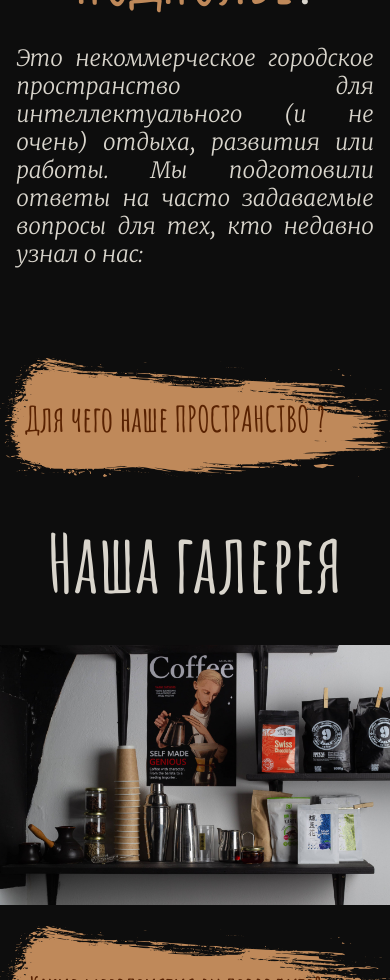
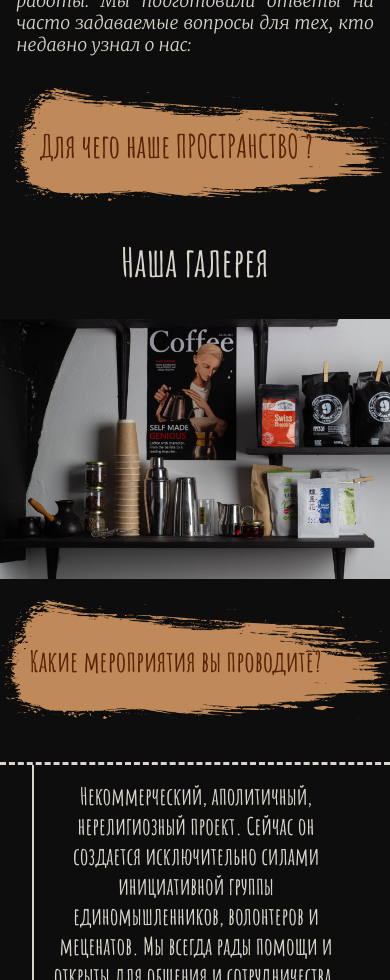
Before and after one commit to ilsrbn/podpolye, a Nuxt app: page / in a window 390 px wide. Shown: the part 1020-2000 px from the top of the page. Built offline with nearby package versions, Linux system fonts and the light colour scheme; a web font is replaced by a local one.

Commit message:
mob update

```diff
--- a/components/About.vue
+++ b/components/About.vue
@@ -111,14 +111,15 @@ export default {
     }
 
     @media screen and (max-width: 768px) {
+      margin-bottom: 2rem;
       .title__header {
-        font-size: 5rem;
+        font-size: 2.5rem;
         line-height: 100%;
         text-align: center;
       }
 
       .title__description {
-        font-size: 1.4rem;
+        font-size: 1.1rem;
         text-align: justify;
       }
     }
@@ -246,10 +247,10 @@ export default {
     @media screen and (max-width: 768px) {
       align-items: center;
       .button {
-        min-width: 100vw;
+        min-width: 95vw;
 
         .button__text {
-          font-size: 2.2rem;
+          font-size: 2rem;
           left: 45%;
         }
         .button__image {
@@ -257,7 +258,12 @@ export default {
         }
       }
       .content {
+        margin-bottom: 0;
         .content__container {
+          padding: 2rem 0;
+          border-bottom: 3px dashed #d9d5cc;
+          border-top: 3px dashed #d9d5cc;
+          margin-bottom: 0;
           .content__header {
             font-size: 2rem;
             margin-bottom: 2rem;
@@ -274,6 +280,7 @@ export default {
               }
               .col__description {
                 font-size: 1rem;
+                text-align: center;
               }
             }
           }
@@ -282,6 +289,7 @@ export default {
         &.show {
           max-height: 200vh;
           margin-top: 20px;
+          margin-bottom: 0;
         }
       }
     }
--- a/components/BottomSplash.vue
+++ b/components/BottomSplash.vue
@@ -227,6 +227,7 @@ export default {
       }
       .content {
         .content__container {
+          padding: 2rem 0;
           .content__header {
             font-size: 2rem;
             margin-bottom: 2rem;
@@ -236,7 +237,7 @@ export default {
             flex-direction: column;
             margin: -1rem 0;
             .col {
-              padding: 1rem 0;
+              padding: 0;
               .col__header {
                 font-size: 2rem;
                 margin-bottom: 0.5rem;
--- a/components/Footer.vue
+++ b/components/Footer.vue
@@ -24,7 +24,9 @@
               <span>Designed by</span>
               <a href="https://instagram.com/earl_g6">EarlG6</a>
             </div>
-            <div class="name"><span>Coded by</span><a href="https://t.me/Zhyvny">Serbin</a></div>
+            <div class="name">
+              <span>Coded by</span><a href="https://t.me/Zhyvny">Serbin</a>
+            </div>
           </section>
         </div>
       </div>
@@ -117,28 +119,46 @@ footer {
   }
 
   @media screen and (max-width: 768px) {
+    border-top: 3px dashed #d9d5cc;
     .footer__container {
       flex-direction: column;
       margin: -1rem 0;
       border-left: 2px solid #d9d5cc;
       .footer__item {
-        padding: 1rem 0;
+        padding: 0 0;
         flex: unset;
+        order: 2;
+        img {
+          max-width: 50px;
+          display: none;
+        }
         &.text {
-          border-top: 2px solid #d9d5cc;
+          order: 1;
           border-left: none;
+          padding: 2rem 1rem 0;
+
+          .text-top {
+            font-size: 1.5rem;
+            text-align: center;
+          }
 
           .text-bottom {
             margin-top: 1rem;
             width: 100%;
             font-size: 1.3rem;
+            display: flex;
+            justify-content: space-between;
             img {
               margin-right: 1rem;
+              display: inline;
             }
-            section.names.name {
-              display: flex;
-              flex-direction: column;
-
+            .names {
+              margin: 0 -1rem;
+              .name {
+                padding: 0 1rem;
+                display: flex;
+                flex-direction: column;
+              }
             }
           }
         }
--- a/components/RoadMap.vue
+++ b/components/RoadMap.vue
@@ -91,6 +91,9 @@ export default {};
   display: flex;
   flex-direction: column;
   align-items: center;
+  @media screen and (max-width: 768px) {
+    padding: 2rem 2rem 0;
+  }
   .steps {
     h1 {
       color: #d9d5cc;
@@ -183,11 +186,11 @@ export default {};
     }
     @media screen and (max-width: 768px) {
       h1 {
-        font-size: 5rem;
+        font-size: 2.5rem;
       }
 
       hr {
-        margin: 2rem 0;
+        margin: 1rem 0;
       }
 
       summary {
@@ -196,14 +199,15 @@ export default {};
 
       section {
         min-width: unset;
-        padding: 3rem 0;
+        padding: 2rem 0;
         .step {
-          margin: 1rem 0;
+          margin: 1rem;
           * {
             padding: 0;
           }
           small {
-            font-size: 2rem;
+            font-size: 1.5rem;
+            padding: 0 1rem;
           }
           &#second {
             small {
@@ -211,8 +215,11 @@ export default {};
             }
           }
           .number {
+            span {
+              font-size: 5rem;
+            }
             img {
-              max-width: 150px;
+              max-width: 110px;
             }
             .line {
               display: none;
@@ -278,11 +285,12 @@ export default {};
     }
     @media screen and (max-width: 768px) {
       h1 {
-        font-size: 5rem;
+        font-size: 2.5rem;
       }
 
       p {
-        font-size: 1.5rem;
+        font-size: 1rem;
+        margin: 25px 0;
       }
     }
   }
--- a/components/Rules.vue
+++ b/components/Rules.vue
@@ -136,11 +136,11 @@ export default {};
   @media screen and (max-width: 768px) {
 
     h1 {
-      font-size: 3rem;
+      font-size: 2.5rem;
       text-align: center;
     }
     h2 {
-      font-size: 2rem;
+      font-size: 1.8rem;
       margin-bottom: 30px;
     }
 
--- a/components/tools/Slider.vue
+++ b/components/tools/Slider.vue
@@ -117,7 +117,7 @@ export default {
     margin: 2rem 0 1rem;
 
     h1 {
-      font-size: 5rem;
+      font-size: 2.5rem;
     }
 
     .new_slider {
--- a/layouts/main.vue
+++ b/layouts/main.vue
@@ -57,7 +57,6 @@ export default {
       position: absolute;
       top: 0;
       left: 0;
-      display: flex;
       flex-direction: column;
       justify-content: center;
       align-items: center;
@@ -94,6 +93,7 @@ export default {
       &.nav {
         animation: fadeIn 400ms forwards;
         margin: -1rem 0;
+        display: flex;
       }
     }
   }
@@ -102,18 +102,22 @@ export default {
 @keyframes fadeOut {
   from {
     opacity: 1;
+
   }
   to {
     opacity: 0;
+
   }
 }
 
 @keyframes fadeIn {
   from {
     opacity: 0;
+
   }
   to {
     opacity: 1;
+
   }
 }
 </style>
--- a/pages/events/index.vue
+++ b/pages/events/index.vue
@@ -139,7 +139,7 @@ export default {
         delay: 2000,
       },
       loop: true,
-      slidesPerView: 1,
+      slidesPerView: 1.5,
       centeredSlides: true,
       spaceBetween: 30,
       keyboard: true,
@@ -336,16 +336,38 @@ export default {
   @media screen and (max-width: 768px) {
     .events {
       h1 {
-        font-size: 3rem;
-        line-height: 3.4rem;
+        font-size: 2.5rem;
+        line-height: unset;
         text-align: center;
       }
       hr {
         margin: 2rem 0;
       }
       small {
-        font-size: 1.5rem !important;
+        font-size: 1.2rem !important;
       }
+
+      .swiper-slide {
+
+      border: 3px dashed #d9d5cc;
+
+      .event {
+        img {
+          outline: 3px solid #d9d5cc !important;
+        }
+        .text {
+          h1 {
+            font-size: 2.2rem !important;
+          }
+                  .time {
+          .el img {
+            max-height: 50px !important;
+            outline: none !important;
+          }
+        }
+        }
+
+      } }
     }
   }
   @media screen and (max-width: 768px) {
```
